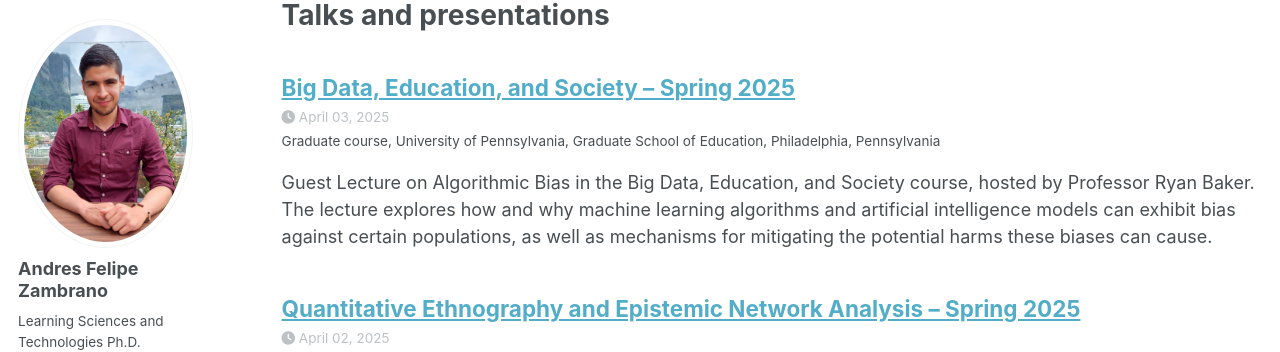
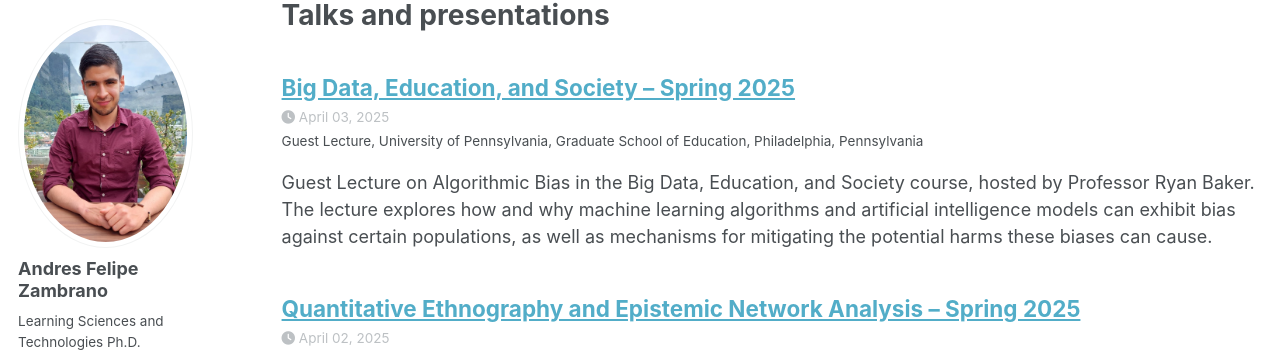
Before and after one commit to afzambrano/afzambrano.github.io, a Jekyll site: the page built from _pages/talks.html, in a window 1280 px wide and 1398 px high. Shown: the part 98-450 px from the top of the window. Built offline with Jekyll 4.4.1, drawn with Linux system fonts in a browser that asks for light colours; some web fonts are replaced; a script that is not in the unit is left out.

Commit message:
Update 2025-algorithmic-bias.md

```diff
--- a/_talks/2025-algorithmic-bias.md
+++ b/_talks/2025-algorithmic-bias.md
@@ -1,8 +1,8 @@
 ---
 title: "Big Data, Education, and Society -- Spring 2025"
-collection: teaching
-type: "Graduate course"
-permalink: /teaching/2025-algorithmic-bias
+collection: talks
+type: "Guest Lecture"
+permalink: /talks/2025-algorithmic-bias
 venue: "University of Pennsylvania, Graduate School of Education"
 date: 2025-04-03
 location: "Philadelphia, Pennsylvania"
```
